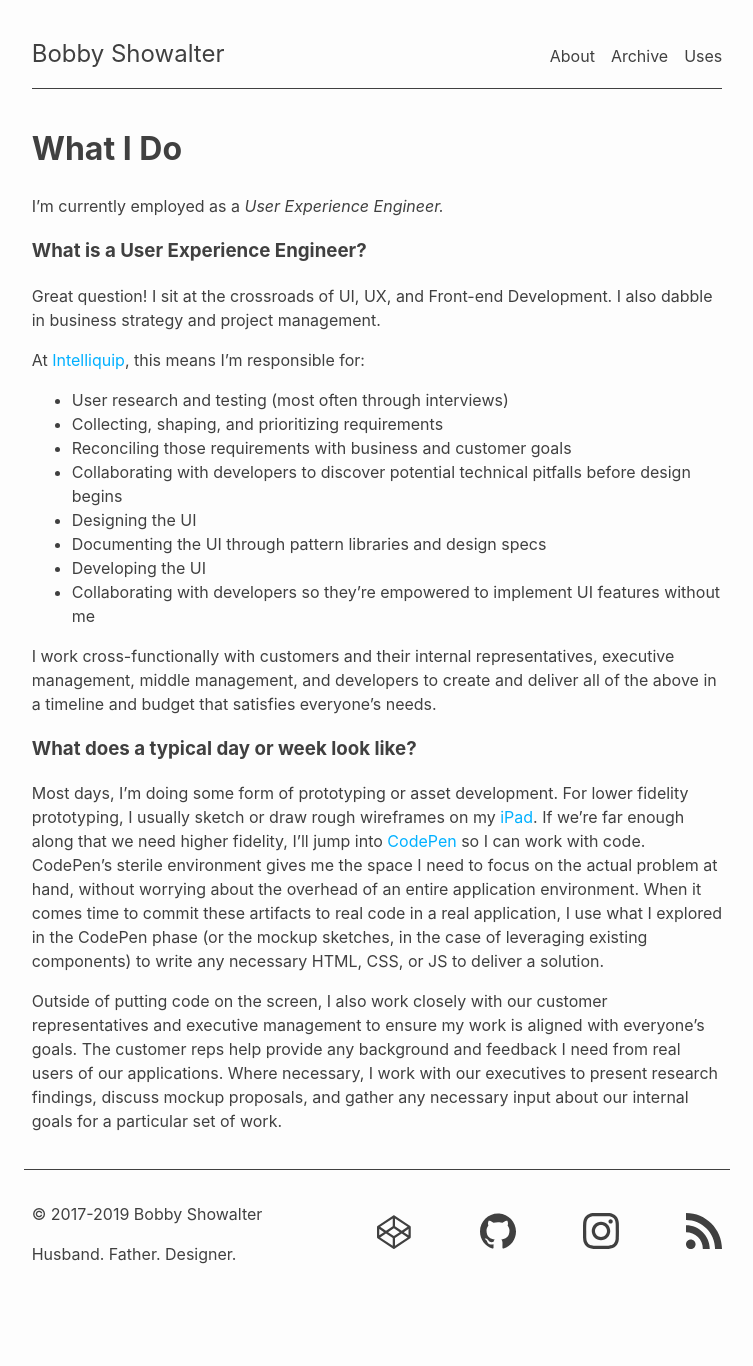
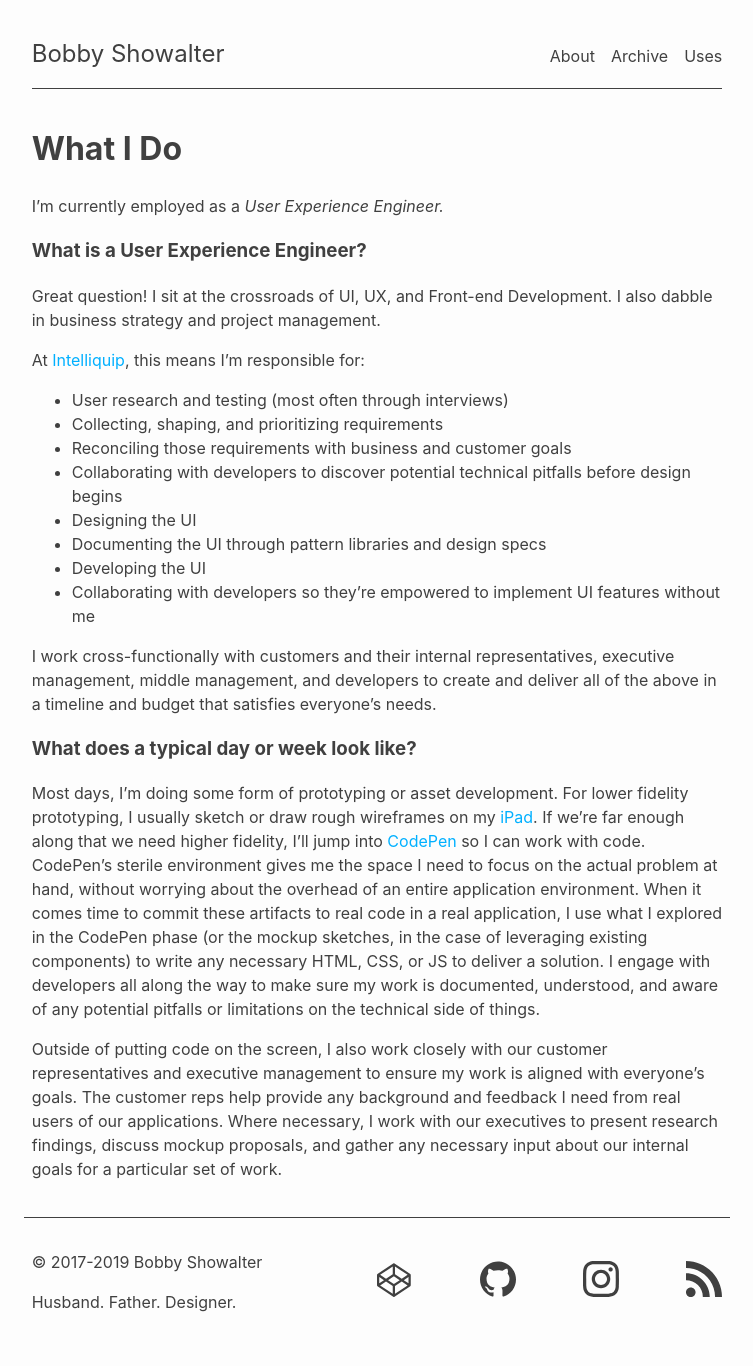
Before and after one commit to orangedaisy/bshowco, a Jekyll site: the page built from what-i-do.md, in a window 1280 px wide. Shown: the whole page, without its empty margins (263-1016 px from the left). Built offline with Jekyll 4.4.1, drawn with Linux system fonts in a browser that asks for light colours; before the commit the page ends 1318 px from its top, so only the background shows below that.

Commit message:
GH-6: Add line about engaging with developers

```diff
--- a/what-i-do.md
+++ b/what-i-do.md
@@ -41,7 +41,9 @@ hand, without worrying about the overhead of an entire application environment.
 When it comes time to commit these artifacts to real code in a real application,
 I use what I explored in the CodePen phase (or the mockup sketches, in the case
 of leveraging existing components) to write any necessary HTML, CSS, or JS to
-deliver a solution.
+deliver a solution. I engage with developers all along the way to make sure my
+work is documented, understood, and aware of any potential pitfalls or
+limitations on the technical side of things.
 
 Outside of putting code on the screen, I also work closely with our customer
 representatives and executive management to ensure my work is aligned with
```
